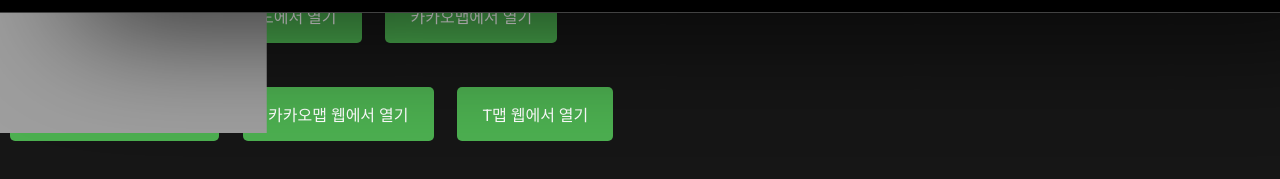
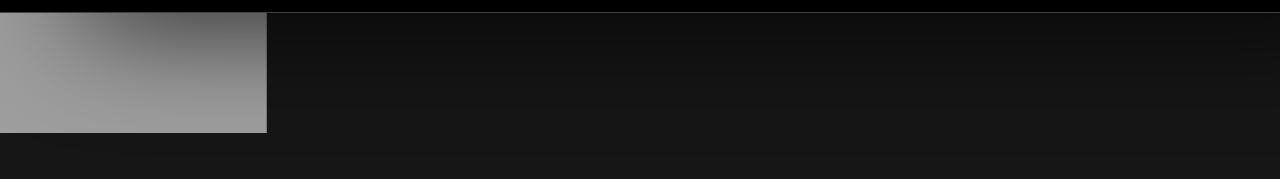
Before and after one commit to suksanghyeon/porsche_taycan, a plain HTML site: page index.html in a window 1280 px wide. Shown: the part 67-246 px from the top of the page. Drawn offline with nearby package versions, Linux system fonts and the light colour scheme.

Commit message:
Update index.html

```diff
--- a/index.html
+++ b/index.html
@@ -2,22 +2,7 @@
 <html lang="en">
 <head>
 
-    <style>
 
-         .btn {
-            display: inline-block;
-            padding: 15px 25px;
-            margin: 10px;
-            font-size: 16px;
-            background-color: #4CAF50;
-            color: white;
-            text-decoration: none;
-            border-radius: 5px;
-        }
-        .btn:hover {
-            background-color: #45a049;
-        }
-    </style>
     <meta charset="UTF-8">
     <meta http-equiv="X-UA-Compatible" content="IE=edge">
     <meta name="viewport" content="width=device-width, initial-scale=1.0">
@@ -32,23 +17,7 @@
 <title>Porsche Taycan</title>
 </head>
 <body>
-       <h1>지도 앱에서 열기</h1>
-
-    <!-- Tmap -->
-    <a href="tmap://route?goalx=127.027621&goaly=37.497942&goalname=목적지" class="btn">T맵에서 열기</a>
-
-    <!-- Naver Map -->
-    <a href="nmap://navigation?dlat=37.497942&dlng=127.027621&dname=목적지" class="btn">네이버 지도에서 열기</a>
-
-    <!-- Kakao Map -->
-    <a href="kakaomap://route?ep=37.497942,127.027621&by=CAR" class="btn">카카오맵에서 열기</a>
-
-    <!-- 웹용 링크 (PC 대체) -->
-    <p>PC에서 열려면:</p>
-    <a href="https://map.naver.com/v5/directions/-/-/-/-/-" target="_blank" class="btn">네이버 지도 웹에서 열기</a>
-    <a href="https://map.kakao.com/" target="_blank" class="btn">카카오맵 웹에서 열기</a>
-    <a href="https://www.tmap.co.kr" target="_blank" class="btn">T맵 웹에서 열기</a>
-    <header>
+         <header>
         <div class="headerwrap">
             <div class="logomenu">
                 <a href="index.html" class="logo"><img src="image/logo.png" alt=""></a>
```
